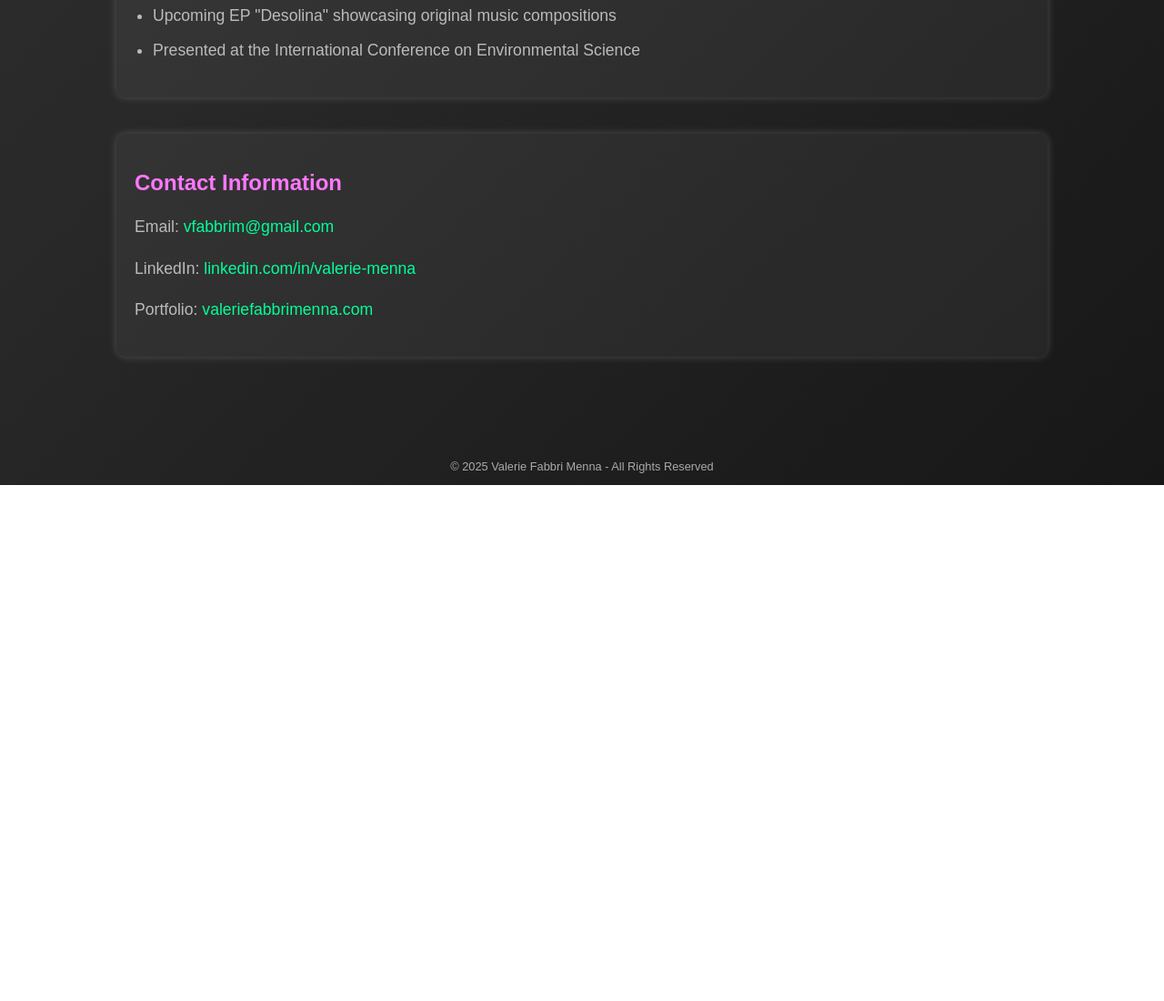
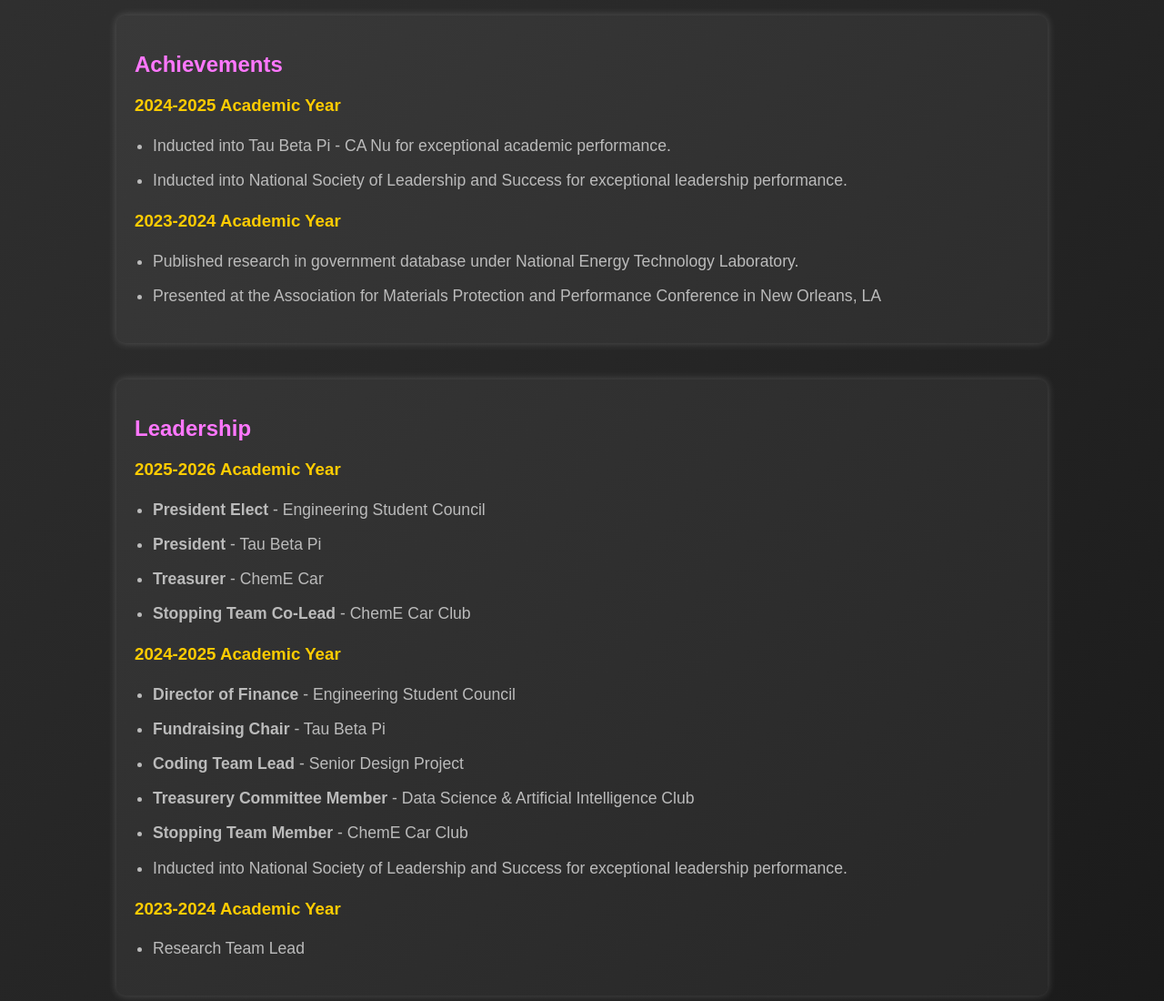
Before and after one commit to valeriefm/valeriefm.github.io, a plain HTML site: page resume_page.html in a window 1280 px wide. Shown: the part 1252-2352 px from the top of the page at 91% size. Before the commit the page ends 1785 px from the top, so only its background shows below. Drawn offline with Linux system fonts and the light colour scheme.

Commit message:
Update resume_page.html

```diff
--- a/resume_page.html
+++ b/resume_page.html
@@ -84,8 +84,17 @@
     <div class="section">
       <h2>Education</h2>
       <ul>
-        <li><strong>Bachelor's Degree in Chemical Engineering:</strong> [University Name], [Year]</li>
-        <li><strong>Master's Degree in Microbiology:</strong> [University Name], [Year]</li>
+        <li><strong>Bachelor's Degree in Chemical Engineering:</strong> California State Polytechnic University, Pomona, May 2026</li>
+        <li><strong>Certification in Machine Learning Specialization:</strong> Stanford University, 2025</li>
+      </ul>
+    </div>
+
+    <div class="section">
+      <h2>Dream Further Education</h2>
+      <ul>
+        <li><strong>PhD Degree in Chemical & Biomolecular Engineering:</strong> UPENN, 2032</li>
+        <li><strong>Master's in Chemical & Biomolecular Engineering:</strong> UPENN, 2029</li>
+        <li><strong>Master's in Microbiology:</strong> UPENN, 2029</li>
       </ul>
     </div>
 
@@ -103,13 +112,37 @@
       <h2>Achievements</h2>
       <h3>2024-2025 Academic Year</h3>
       <ul>
-        <li>Recipient of [Award Name] for contributions to sustainable engineering</li>
-        <li>Published research in leading microbiology journals</li>
+        <li>Inducted into Tau Beta Pi - CA Nu for exceptional academic performance.</li>
+        <li>Inducted into National Society of Leadership and Success for exceptional leadership performance.</li>
       </ul>
       <h3>2023-2024 Academic Year</h3>
       <ul>
-        <li>Upcoming EP "Desolina" showcasing original music compositions</li>
-        <li>Presented at the International Conference on Environmental Science</li>
+        <li>Published research in government database under National Energy Technology Laboratory.</li>
+        <li>Presented at the Association for Materials Protection and Performance Conference in New Orleans, LA</li>
+      </ul>
+    </div>
+
+    <div class="section">
+      <h2>Leadership</h2>
+      <h3>2025-2026 Academic Year</h3>
+      <ul>
+        <li><strong>President Elect</strong> - Engineering Student Council</li>
+        <li><strong>President</strong> - Tau Beta Pi</li>
+        <li><strong>Treasurer</strong> - ChemE Car</li>
+        <li><strong>Stopping Team Co-Lead</strong> - ChemE Car Club</li>
+      </ul>
+      <h3>2024-2025 Academic Year</h3>
+      <ul>
+        <li><strong>Director of Finance</strong> - Engineering Student Council</li>
+        <li><strong>Fundraising Chair</strong> - Tau Beta Pi</li>
+        <li><strong>Coding Team Lead</strong> - Senior Design Project</li>
+        <li><strong>Treasurery Committee Member</strong> - Data Science & Artificial Intelligence Club</li>
+        <li><strong>Stopping Team Member</strong> - ChemE Car Club</li>
+        <li>Inducted into National Society of Leadership and Success for exceptional leadership performance.</li>
+      </ul>
+      <h3>2023-2024 Academic Year</h3>
+      <ul>
+        <li>Research Team Lead</li>
       </ul>
     </div>
 
```
